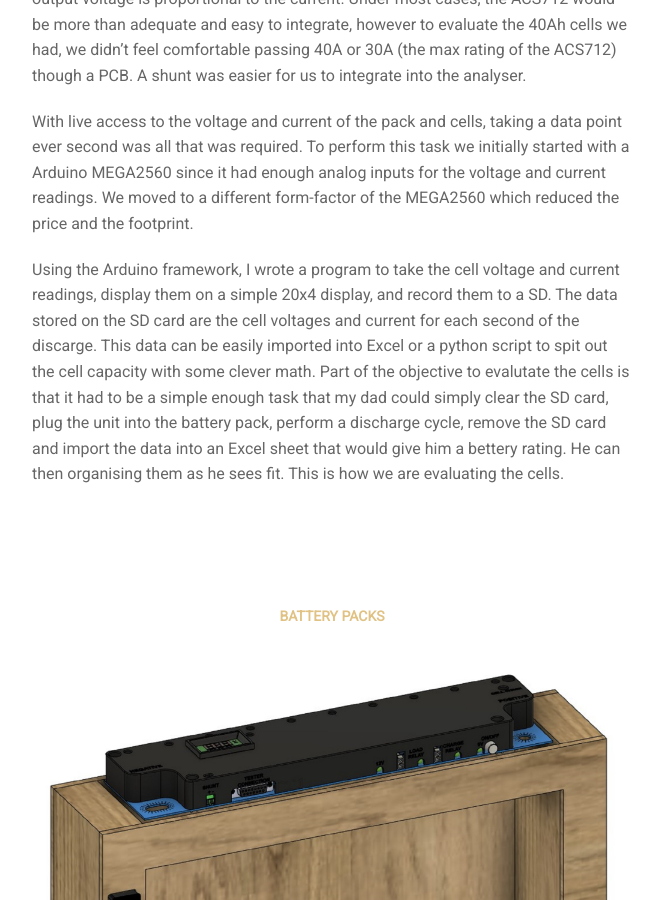
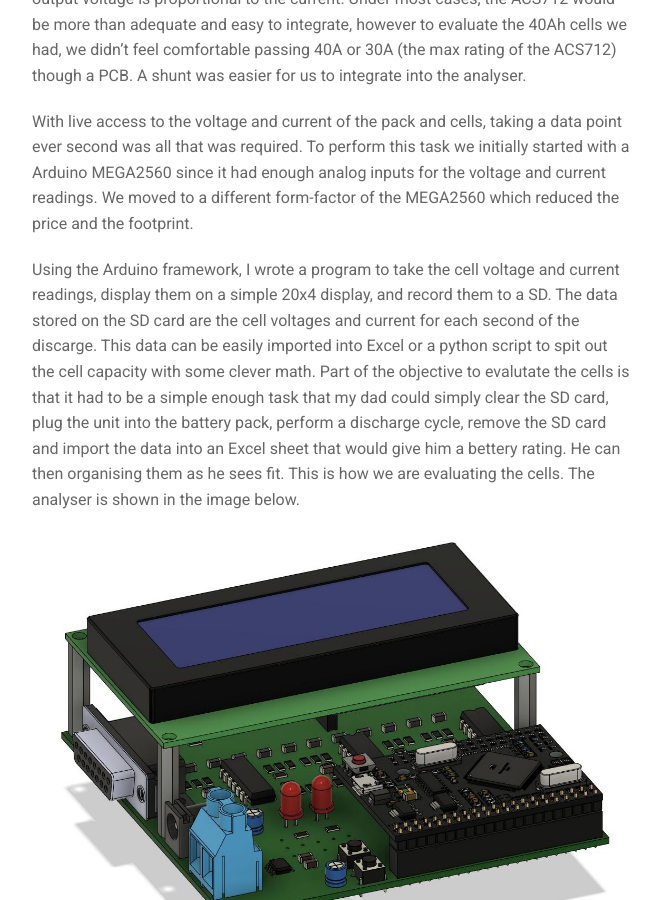
Before and after one commit to Riley903/Riley903.github.io, a Jekyll site: the page built from projects/proj-1.md, in a window 1280 px wide and 900 px high, scrolled down 6609 px. Shown: the whole window, without its empty margins (308-968 px from the left). Built offline with Jekyll 4.4.1, drawn with Linux system fonts in a browser that asks for light colours; nearby versions of some CDN libraries.

Commit message:
Added image of analyser

```diff
--- a/projects/proj-1.md
+++ b/projects/proj-1.md
@@ -88,7 +88,9 @@ Another method explored for monitoring the current of the battery pack was using
 
 With live access to the voltage and current of the pack and cells, taking a data point ever second was all that was required. To perform this task we initially started with a Arduino MEGA2560 since it had enough analog inputs for the voltage and current readings. We moved to a different form-factor of the MEGA2560 which reduced the price and the footprint.
 
-Using the Arduino framework, I wrote a program to take the cell voltage and current readings, display them on a simple 20x4 display, and record them to a SD. The data stored on the SD card are the cell voltages and current for each second of the discarge. This data can be easily imported into Excel or a python script to spit out the cell capacity with some clever math. Part of the objective to evalutate the cells is that it had to be a simple enough task that my dad could simply clear the SD card, plug the unit into the battery pack, perform a discharge cycle, remove the SD card and import the data into an Excel sheet that would give him a bettery rating. He can then organising them as he sees fit. This is how we are evaluating the cells.
+Using the Arduino framework, I wrote a program to take the cell voltage and current readings, display them on a simple 20x4 display, and record them to a SD. The data stored on the SD card are the cell voltages and current for each second of the discarge. This data can be easily imported into Excel or a python script to spit out the cell capacity with some clever math. Part of the objective to evalutate the cells is that it had to be a simple enough task that my dad could simply clear the SD card, plug the unit into the battery pack, perform a discharge cycle, remove the SD card and import the data into an Excel sheet that would give him a bettery rating. He can then organising them as he sees fit. This is how we are evaluating the cells. The analyser is shown in the image below.
+
+![](../assets/img/projects/proj-1/NiCd-Battery-Tester-PCB-Rev-3.jpg)
 
 ### Battery Packs
 
```
Also changed, not shown: assets/img/projects/proj-1/NiCd-Battery-Tester-PCB-Rev-3.jpg (added).
